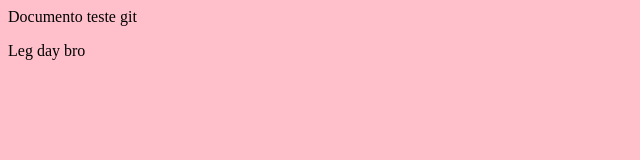
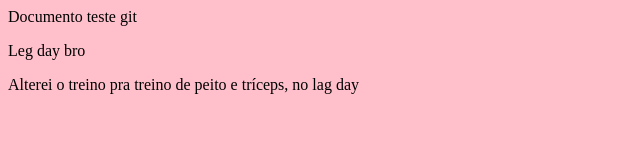
Before and after one commit to TiagoAndre/aula01-boas-praticas, a plain HTML site: page index.html in a window 1280 px wide. Shown: the whole page, without its empty margins (0-640 px from the left). Drawn offline with Linux system fonts and the light colour scheme.

Commit message:
No lag day

```diff
--- a/index.html
+++ b/index.html
@@ -9,5 +9,9 @@
 <body class="folha">
     Documento teste git
     <p>Leg day bro</p>
+
+
+
+    <p>Alterei o treino pra treino de peito e tríceps, no lag day</p>
 </body>
 </html>
```
